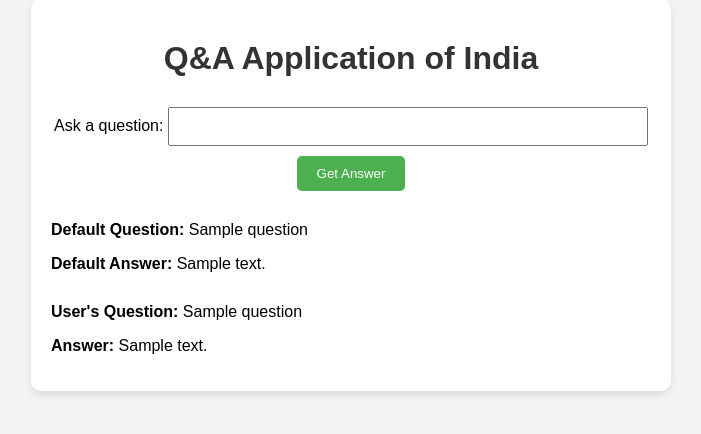
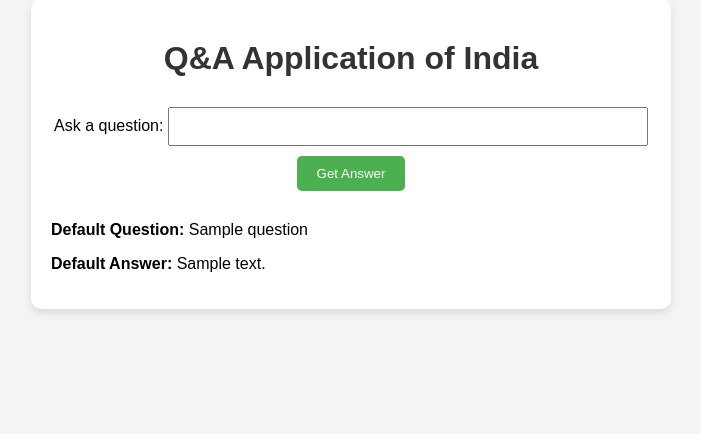
Before and after one commit to gm2402/BotDeployement, a Django app: template qa_app/templates/index.html in a window 1280 px wide. Shown: the part 59-493 px from the top of the page, without its empty margins (289-990 px from the left). Run offline with Django 3.2, Linux system fonts and the light colour scheme; the template is opened without the code that fills it: most values are stand-ins (such as "Sample title", 1, 10 or a date in 2020).

Commit message:
Update index.html

```diff
--- a/qa_app/templates/index.html
+++ b/qa_app/templates/index.html
@@ -23,10 +23,6 @@
             <p><strong>Default Answer:</strong> {{ answer }}</p>
         </div>
 
-        <div class="answer-container">
-            <p><strong>User's Question:</strong> {{ question }}</p>
-            <p><strong>Answer:</strong> {{ answer }}</p>
-        </div>
     </div>
 </body>
 </html>
```
